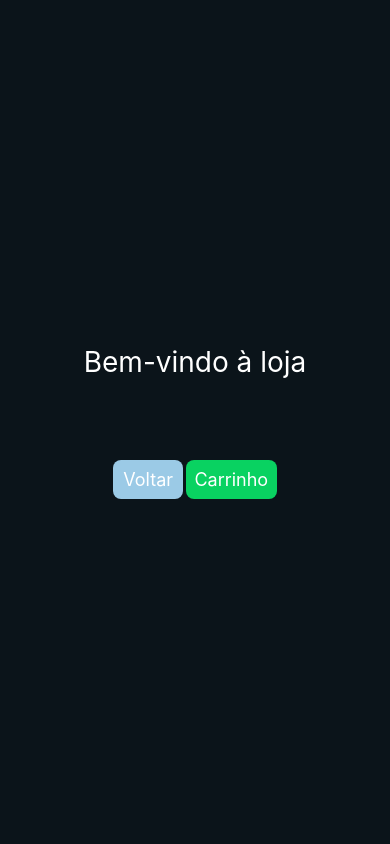
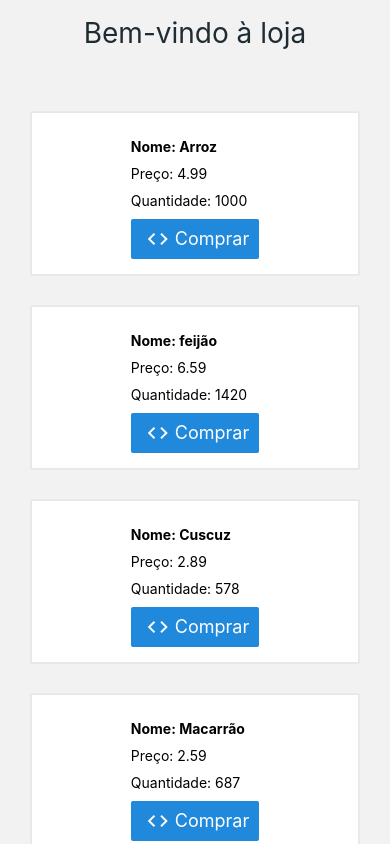
Before and after one commit to gelks8/FacisaReactMobile, a React Native app in the folder supermarket-mobile/: screen /Home in a window 390 px wide. Shown: the top 844 px of the page. Built offline with nearby package versions, Linux system fonts and the light colour scheme.

Commit message:
product list mapping

```diff
--- a/supermarket-mobile/components/Carrinho.tsx
+++ b/supermarket-mobile/components/Carrinho.tsx
@@ -14,7 +14,7 @@ const Carrinho = () => {
 
     return (
         <View style={styles.container}>
-            <Text style={styles.text}>Carrinho</Text>
+            <Text style={styles.textTitle}>Carrinho</Text>
             <Button title="Voltar"  size="lg" buttonStyle={styles.backButton} onPress={navigateToHome}></Button>
         </View>
     );
--- a/supermarket-mobile/components/FormRegister.tsx
+++ b/supermarket-mobile/components/FormRegister.tsx
@@ -14,7 +14,7 @@ const FormRegister = () => {
 
     return (
         <View style={styles.container}>
-            <Text style={styles.text}>Registrar</Text>
+            <Text style={styles.textTitle}>Registrar</Text>
             <TextInput style={styles.loginInput} placeholder="Nome Completo" placeholderTextColor="#9EA1A4"/>
             <TextInput style={styles.loginInput} placeholder="E-mail" placeholderTextColor="#9EA1A4"/>
             <TextInput style={styles.loginInput} placeholder="Senha" placeholderTextColor="#9EA1A4"/>
--- a/supermarket-mobile/components/Home.tsx
+++ b/supermarket-mobile/components/Home.tsx
@@ -1,8 +1,17 @@
 import React from 'react';
-import { Text, View, Image, TextInput} from 'react-native';
+import { Text, View, ScrollView, Image} from 'react-native';
 import styles from '../style/Styles';
-import { Button } from '@rneui/themed';
+import { Button, Icon } from '@rneui/themed';
 import { useNavigation } from '@react-navigation/native';
+import { Card } from 'react-native-elements';
+
+const productList = [
+    {id: 0, nome: "Arroz", preco: 4.99, qnt: 1000, img: ""},
+    {id: 0, nome: "feijão", preco: 6.59, qnt: 1420, img: ""},
+    {id: 0, nome: "Cuscuz", preco: 2.89, qnt: 578, img: ""},
+    {id: 0, nome: "Macarrão", preco: 2.59, qnt: 687, img: ""},
+    {id: 0, nome: "Cafe", preco: 4.59, qnt: 800, img: ""},
+]
 
 const Home = () => {
 
@@ -17,13 +26,27 @@ const Home = () => {
     }
 
     return (
-        <View style={styles.container}>
-            <Text style={styles.text}>Bem-vindo à loja</Text>
-            <View style={{flexDirection: 'row'}}>
-            <Button title="Voltar" size="md" buttonStyle={styles.backButton} onPress={navigateToLogin}></Button>
-            <Button title="Carrinho" size="md" buttonStyle={styles.carrinhoButton} onPress={navigateToCarrinho}></Button>
+        <ScrollView style={{ flex: 1 }} contentContainerStyle={{ padding: 16 }}>
+            <Text style={styles.textTitle}>Bem-vindo à loja</Text>
+            {productList.map((product, index) => (
+                <Card key={index} containerStyle={{ marginBottom: 16, alignItems: 'center' }}>
+                <Text style={{ marginTop: 10, marginBottom: 10, fontWeight: 'bold' }}>
+                    Nome: {product.nome}
+                </Text>
+                <Text style={{ marginBottom: 10 }}>Preço: {product.preco}</Text>
+                <Text style={{ marginBottom: 10 }}>Quantidade: {product.qnt}</Text>
+                <Button
+                    icon={{ name: 'code', color: '#ffffff' }}
+                    buttonStyle={{ borderRadius: 0, marginLeft: 0, marginRight: 0, marginBottom: 0 }}
+                    title="Comprar"
+                />
+                </Card>
+            ))}
+            <View style={{ flexDirection: 'row', justifyContent: 'center', alignItems: 'center', marginTop: 16 }}>
+                <Button title="Voltar" size="md" buttonStyle={styles.backButton} onPress={navigateToLogin}></Button>
+                <Button title="Carrinho" size="md" buttonStyle={styles.carrinhoButton} onPress={navigateToCarrinho}></Button>
             </View>
-        </View>
+        </ScrollView>
     );
 };
 
--- a/supermarket-mobile/components/Login.tsx
+++ b/supermarket-mobile/components/Login.tsx
@@ -18,7 +18,7 @@ const Login = (): JSX.Element => {
 
     return (
         <View style={styles.container}>
-            <Text style={styles.text}>Login</Text>
+            <Text style={styles.textTitle}>Login</Text>
             <TextInput style={styles.loginInput} placeholder="E-mail" placeholderTextColor="#9EA1A4"/>
             <TextInput style={styles.loginInput} placeholder="Senha" placeholderTextColor="#9EA1A4"/>
             <Button title="Entrar" size="lg" buttonStyle={styles.loginButton} onPress={navigateToHome}></Button>
--- a/supermarket-mobile/style/Styles.tsx
+++ b/supermarket-mobile/style/Styles.tsx
@@ -3,7 +3,7 @@ import { StyleSheet } from 'react-native';
 const styles = StyleSheet.create({
     container: {
         flex: 1,
-        backgroundColor: '#0B141A',
+        backgroundColor: '#FFFFFF',
         alignItems: 'center',
         justifyContent: 'center',
     },
@@ -27,23 +27,22 @@ const styles = StyleSheet.create({
     },
     text: {
         fontSize: 28,
-        color: "#FFF",
+        color: "#202C33",
         textAlign: "center",
         marginBottom: "21%"
     },
-    textFormTitle: {
+    textTitle: {
         fontSize: 28,
-        color: "#FFF",
+        color: "#202C33",
         textAlign: "center",
-        marginBottom: "21%"
+        marginBottom: "13%"
     },
     loginInput: {
-        color: "#FFF",
-        backgroundColor: "#232428",
+        color: "#202C33",
+        backgroundColor: "#757575",
         width: "70%",
         marginBottom: "8%",
         borderWidth: 1,
-        borderColor: "#E9EFF3",
         borderRadius: 3
     }
 });
```
Also changed, not shown: supermarket-mobile/package.json (+4 -3 lines), 1 other file (tests, documents, lock files or other folders).
